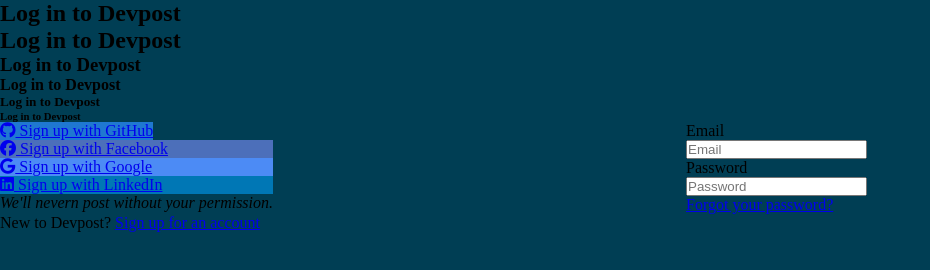
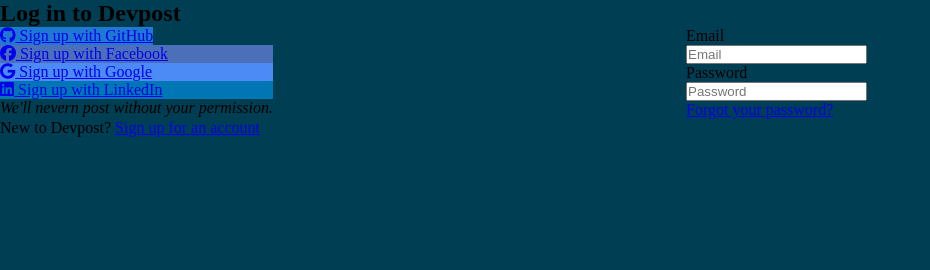
Before and after one commit to Mh-Monzil/DEVPOST, a plain HTML site: page DEVPOST-LOGIN/index.html in a window 1280 px wide. Shown: the whole page, without its empty margins (0-930 px from the left). Drawn offline with Linux system fonts and the light colour scheme.

Commit message:
5 line removed

```diff
--- a/DEVPOST-LOGIN/index.html
+++ b/DEVPOST-LOGIN/index.html
@@ -11,11 +11,6 @@
     <section class="container">
         <div>
             <h1>Log in to Devpost</h1>
-            <h2>Log in to Devpost</h2>
-            <h3>Log in to Devpost</h3>
-            <h4>Log in to Devpost</h4>
-            <h5>Log in to Devpost</h5>
-            <h6>Log in to Devpost</h6>
         </div>
         <section class="main">
             <div class="social">
```
